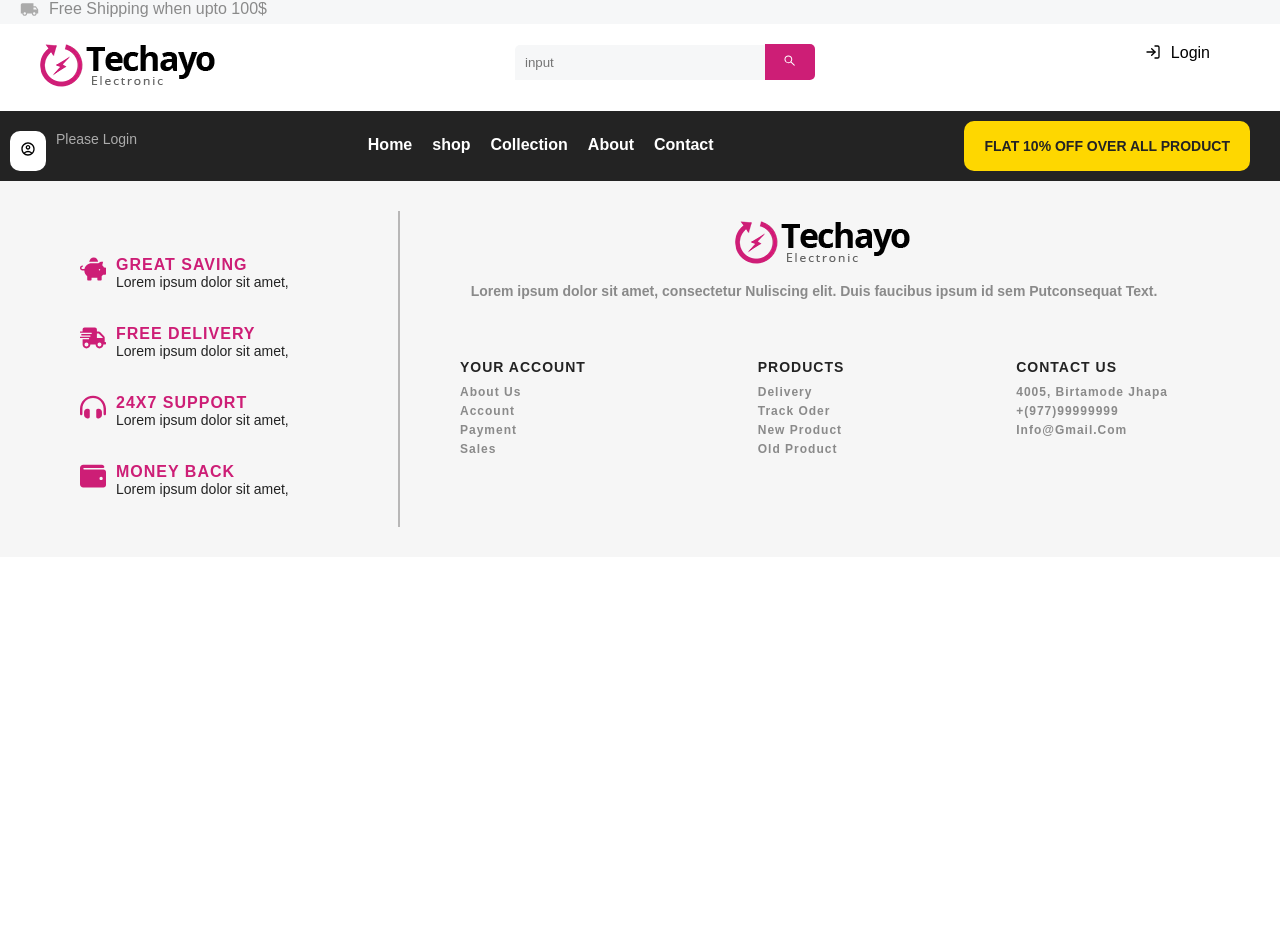
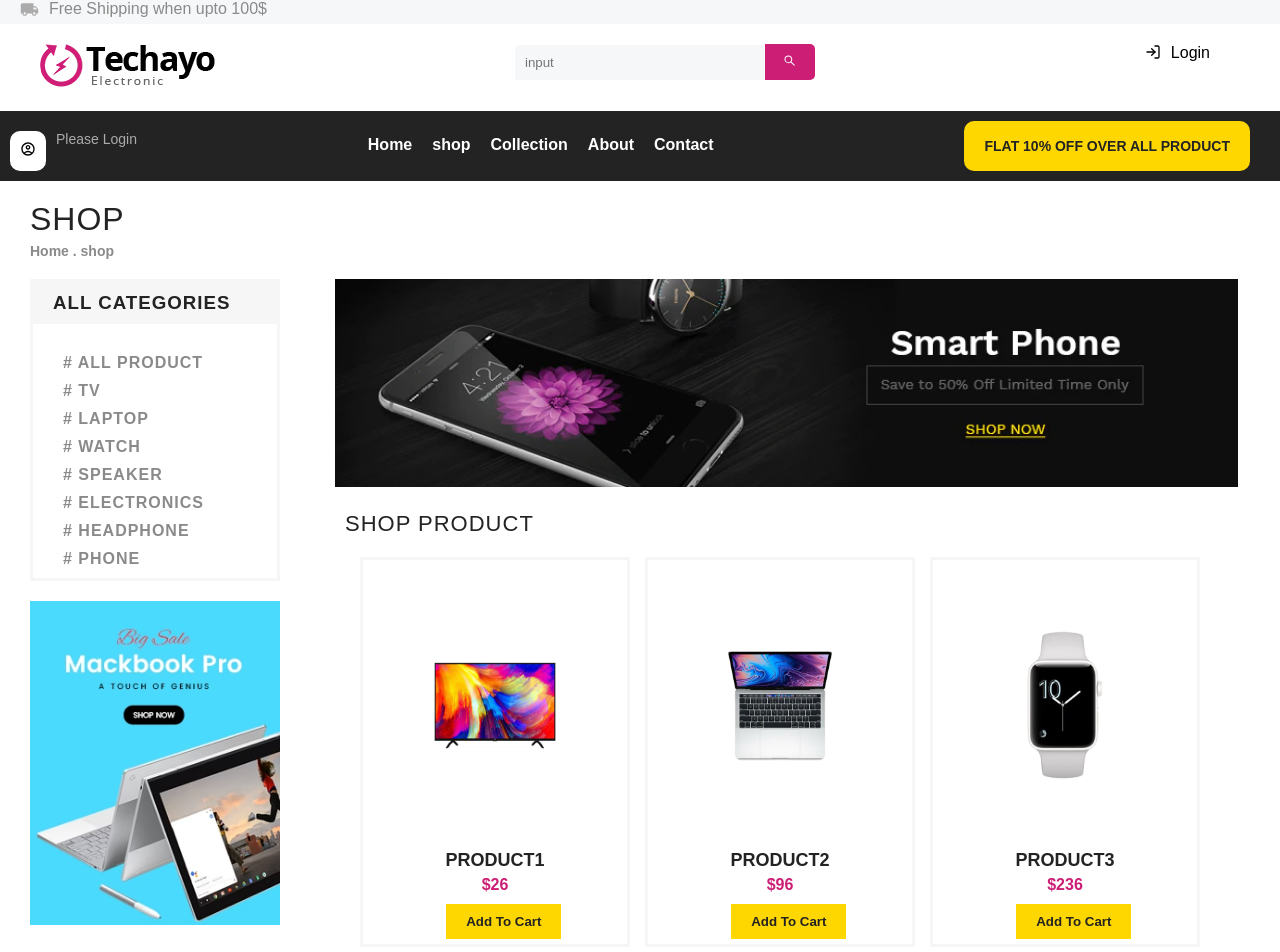
Before and after one commit to Sarojbasnett/E-commerce, a React (Vite) app: page /shop in a window 1280 px wide. Shown: the top 952 px of the page. Before the commit the page ends 800 px from the top, so only its background shows below. Built offline with nearby package versions, Linux system fonts and the light colour scheme.

Commit message:
shop page completed including its logic

```diff
--- a/src/App.jsx
+++ b/src/App.jsx
@@ -1,19 +1,56 @@
+import { useState } from "react";
+import Footer from "./Components/Footer/Footer";
+import Nav from "./Components/Navbar/Nav";
+import Routing from "./Routing";
+import { BrowserRouter } from "react-router-dom";
+import Homeproduct from "./Components/Home/Home-product";
+function App() {
+  //show page product
+  const [shop, setShop] = useState(Homeproduct);
 
-import Footer from "./Components/Footer/Footer";
-import Nav from "./Components/Navbar/Nav"
-import Routing from "./Routing"
-import { BrowserRouter} from "react-router-dom"
-function App() {
+  //Shop search filter
+  const [search, setSearch] = useState("");
+
+  //Shop category Filter
+  const Filter = (x) => {
+    const catefilter = Homeproduct.filter((product) => {
+      return product.cat === x;
+    });
+    setShop(catefilter);
+  };
+
+  const allcatfilter = () => {
+    setShop(Homeproduct);
+  };
+
+  //shop search filter
+
+  const searchlength = (search || []).length === 0;
+  const searchproduct = () => {
+    if (searchlength) {
+      alert("Please search something!");
+      setShop(Homeproduct);
+    } else {
+      const searchfilter = Homeproduct.filter((x) => {
+        return x.cat === search;
+      });
+      setShop(searchfilter);
+    }
+  };
 
   return (
     <>
       <BrowserRouter>
-        <Nav />
-        <Routing />
-        <Footer/>
+        <Nav
+          search={search}
+          setSearch={setSearch}
+          searchproduct={searchproduct}
+        />
+        <Routing shop={shop} Filter={Filter} allcatfilter={allcatfilter} />
+        <Footer />
       </BrowserRouter>
     </>
   );
 }
 
-export default App
+export default App;
--- a/src/Components/Navbar/Nav.jsx
+++ b/src/Components/Navbar/Nav.jsx
@@ -12,7 +12,7 @@ import { CiLogout } from "react-icons/ci";
 import logo from "../../assets/logo.webp";
 import { Link } from "react-router-dom";
 
-const Nav = () => {
+const Nav = ({search, setSearch, searchproduct}) => {
   const { loginWithRedirect, logout, user, isAuthenticated } = useAuth0();
   return (
     <div>
@@ -30,8 +30,8 @@ const Nav = () => {
             <img src={logo} alt="" />
           </div>
           <div className="search-box">
-            <input type="text" placeholder="input" />
-            <button>
+            <input type="text" value={search} placeholder="input" onChange={(e)=> setSearch(e.target.value)} />
+            <button onClick={()=> searchproduct()}>
               <AiOutlineSearch />
             </button>
           </div>
@@ -94,7 +94,7 @@ const Nav = () => {
                 <Link to="/" className="link">
                   Home
                 </Link>
-                <Link href="/shop" className="link">
+                <Link to="/shop" className="link">
                   shop
                 </Link>
                 <Link href="/collection" className="link">
--- a/src/Components/Shop/Shop.jsx
+++ b/src/Components/Shop/Shop.jsx
@@ -1,11 +1,82 @@
-import React from 'react'
+import "./shop.scss";
 
-const Shop = () => {
+//importing images
+import shopleft from "../../assets/shop_left.avif";
+import shoptop from "../../assets/shop_top.webp";
+
+//importing icons
+import { AiFillHeart, AiFillEye } from "react-icons/ai";
+const Shop = ({ shop, Filter, allcatfilter }) => {
   return (
-    <div>
+    <>
+      <div className="shop">
+        <h2>shop</h2>
+        <p>Home . shop</p>
+        <div className="container">
+          <div className="left-box">
+            <div className="category">
+              <div className="header">
+                <h3>all categories</h3>
+              </div>
+              <div className="box">
+                <ul>
+                  <li onClick={()=> allcatfilter()}># all product</li>
+                  <li onClick={() => Filter("tv")}># Tv</li>
+                  <li onClick={() => Filter("laptop")}># Laptop</li>
+                  <li onClick={() => Filter("watch")}># watch</li>
+                  <li onClick={() => Filter("speaker")}># speaker</li>
+                  <li onClick={() => Filter("electronics")}># electronics</li>
+                  <li onClick={() => Filter("headphone")}># headphone </li>
+                  <li onClick={() => Filter("phone")}># phone</li>
+                </ul>
+              </div>
+            </div>
+            <div className="banner">
+              <div className="img-box">
+                <img src={shopleft} alt="" />
+              </div>
+            </div>
+          </div>
+          <div className="right-box">
+            <div className="banner">
+              <div className="img-box">
+                <img src={shoptop} alt="" />
+              </div>
+            </div>
+            <div className="product-box">
+              <h2>Shop product</h2>
+              <div className="product-container">
+                {shop.map((curElm) => {
+                  return (
+                    <>
+                      <div className="box" key={curElm.id}>
+                        <div className="image-box">
+                          <img src={curElm.image} alt="" />
+                          <div className="icon">
+                            <li>
+                              <AiFillHeart />
+                            </li>
+                            <li>
+                              <AiFillEye />
+                            </li>
+                          </div>
+                        </div>
+                        <div className="detail">
+                          <h3>{curElm.Name}</h3>
+                          <p>${curElm.price}</p>
+                          <button>Add To Cart</button>
+                        </div>
+                      </div>
+                    </>
+                  );
+                })}
+              </div>
+            </div>
+          </div>
+        </div>
+      </div>
+    </>
+  );
+};
 
-    </div>
-  )
-}
-
-export default Shop
+export default Shop;
--- a/src/Components/Shop/Shop.scss
+++ b/src/Components/Shop/Shop.scss
@@ -0,0 +1,186 @@
+* {
+  margin: 0;
+  padding: 0;
+  box-sizing: border-box;
+  font-family: sans-serif;
+}
+
+.shop {
+  width: 100%;
+  padding: 20px 30px;
+  h2 {
+    text-transform: uppercase;
+    letter-spacing: 1px;
+    color: #232323;
+    font-size: 32px;
+    font-weight: 300;
+  }
+  p {
+    margin-top: 5px;
+    color: #8a8a8a;
+    font-size: 14px;
+    font-weight: 600;
+  }
+  .container {
+    max-width: 100%;
+    display: flex;
+    margin-top: 20px;
+    .left-box {
+      width: 25%;
+      .category {
+        border: 3px solid #f6f6f6;
+        width: 250px;
+        .header {
+          max-width: 100%;
+          background: #f6f6f6;
+          padding: 10px 20px;
+          h3 {
+            color: #232323;
+            letter-spacing: 1px;
+            text-transform: uppercase;
+          }
+        }
+        .box {
+          padding: 10px 20px;
+          margin-top: 10px;
+          width: 100%;
+          ul {
+            li {
+              list-style: none;
+              margin-top: 10px;
+              margin-left: 10px;
+              color: #8a8a8a;
+              letter-spacing: 1px;
+              transition: 0.5s;
+              font-weight: 600;
+              cursor: pointer;
+              text-transform: uppercase;
+              &:hover {
+                color: #232323;
+              }
+            }
+          }
+        }
+      }
+      .banner {
+        margin-top: 20px;
+        width: 250px;
+        .img-box {
+          img {
+            width: 100%;
+            object-fit: cover;
+          }
+        }
+      }
+    }
+    .right-box {
+      width: 74%;
+      .banner {
+        max-width: 100%;
+        .img-box {
+          img {
+            width: 100%;
+            object-fit: cover;
+          }
+        }
+      }
+      .product-box {
+        max-width: 100%;
+        padding: 10px 10px;
+        h2 {
+          color: #232323;
+          text-transform: uppercase;
+          letter-spacing: 1px;
+          font-size: 22px;
+          margin-top: 10px;
+        }
+        .product-container {
+          width: 100%;
+          display: flex;
+          flex-wrap: wrap;
+
+          .box {
+            padding: 10px 10px;
+            width: 270px;
+            height: 390px;
+            overflow: hidden;
+            border: 3px solid #f6f6f6;
+            margin-top: 20px;
+            margin-left: 15px;
+
+            .image-box {
+              display: flex;
+              width: 100%;
+              &:hover {
+                .icon {
+                  margin-left: -60px;
+                }
+              }
+
+              img {
+                width: 100%;
+                height: 270px;
+              }
+              .icon {
+                display: flex;
+                flex-direction: column;
+                padding: 10px 10px;
+                margin-top: 10px;
+                margin-left: 40px;
+                transition: 0.5s;
+
+                li {
+                  list-style: none;
+                  box-shadow: rgba(0, 0, 0, 0.24) 0px 3px 8px;
+                  padding: 10px 10px;
+                  margin-top: 10px;
+                  color: #8a8a8a;
+                  background: #fff;
+                  cursor: pointer;
+                  transition: 0.5s;
+                  &:hover {
+                    color: #fff;
+                    background: #cd1e76;
+                  }
+                }
+              }
+            }
+            .detail {
+              margin-top: 10px;
+              width: 100%;
+              h3 {
+                text-align: center;
+                color: #232323;
+                font-size: 18px;
+                font-weight: 600;
+                text-transform: uppercase;
+              }
+              p {
+                margin-top: 5px;
+                text-align: center;
+                color: #cd1e76;
+                font-size: 16px;
+              }
+              button {
+                margin-top: 10px;
+                margin-left: 30%;
+                padding: 10px 20px;
+                border: none;
+                outline: none;
+                color: #232323;
+                background: #fed700;
+                font-weight: 600;
+                cursor: pointer;
+                transition: 0.5s;
+                &:hover {
+                  color: #fed700;
+                  background: #232323;
+                }
+              }
+            }
+          }
+        }
+      }
+    }
+  }
+}
--- a/src/Routing.jsx
+++ b/src/Routing.jsx
@@ -5,18 +5,21 @@ import Collection from "./Components/Collection/Collection";
 import Contact from "./Components/Contact/Contact";
 import About from "./Components/About/About";
 
-const Routing = () => {
+const Routing = ({ shop, Filter, allcatfilter }) => {
   return (
     <div>
-
       <Routes>
         <Route path="/" element={<Home />} />
-          <Route path="/shop" element={<Shop />} />
+        <Route
+          path="/shop"
+          element={
+            <Shop shop={shop} Filter={Filter} allcatfilter={allcatfilter} />
+          }
+        />
         <Route path="/collection" element={<Collection />} />
         <Route path="/contact" element={<Contact />} />
         <Route path="/about" element={<About />} />
       </Routes>
-
     </div>
   );
 };
```
Lines whose indentation alone changed are shown as unchanged.
